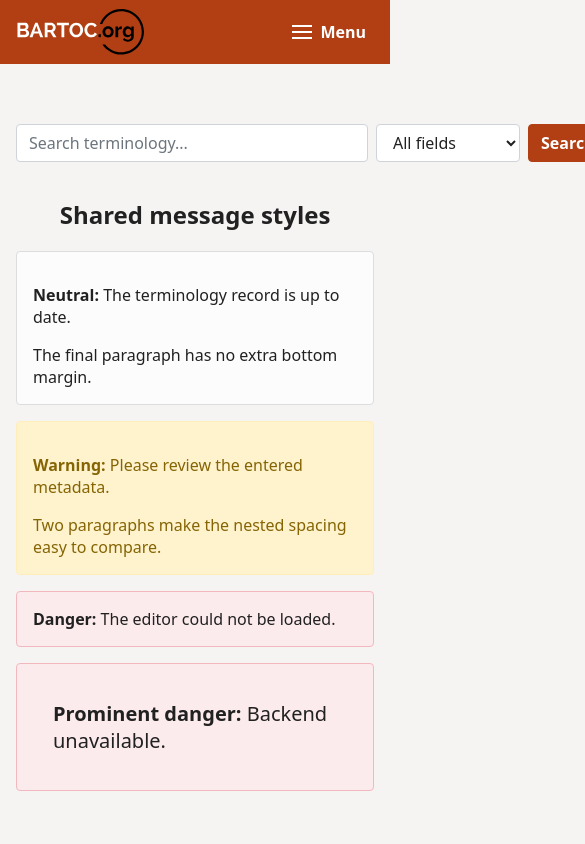
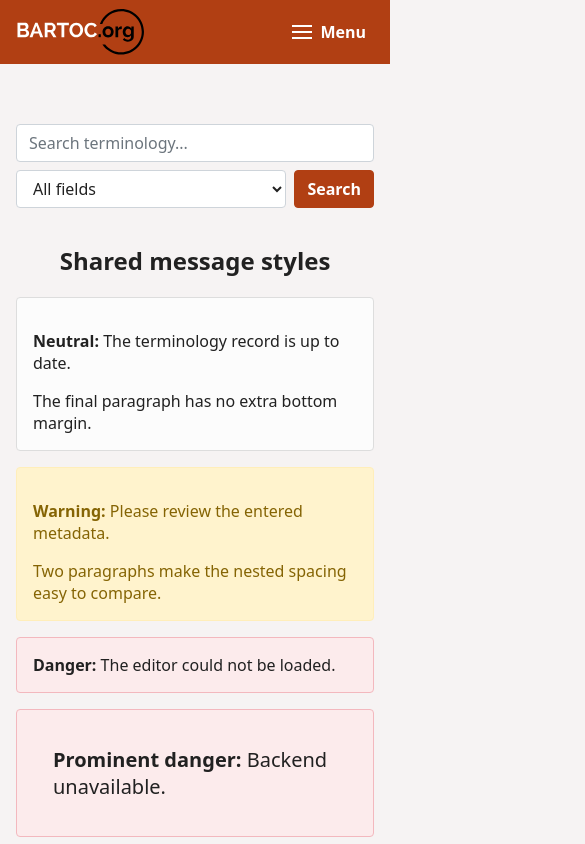
Before and after one commit to gbv/bartoc-components, a Vue app: page / in a window 390 px wide. Shown: the top 844 px of the page, 585 px wide, since content can reach past the window. Built offline with nearby package versions, Linux system fonts and the light colour scheme.

Commit message:
feat(search-bar): improve responsive desktop and mobile layout (#3)

```diff
--- a/src/styles/search-bar.css
+++ b/src/styles/search-bar.css
@@ -1,6 +1,5 @@
 .bartoc-search-bar {
   --bartoc-search-bar-input-width: 24rem;
-  --bartoc-search-bar-input-min-width: 22rem;
   --bartoc-search-bar-field-width: 10rem;
   --bartoc-search-bar-field-min-width: 9rem;
   /*
@@ -11,8 +10,10 @@
   --bartoc-search-bar-submit-min-width: auto;
 
   box-sizing: border-box;
-  display: inline-block;
+  display: block;
+  width: 100%;
   max-width: 100%;
+  container-type: inline-size;
   color: var(--cc-color-text);
   font-size: var(--cc-font-size-base);
 }
@@ -35,23 +36,50 @@
 .bartoc-search-bar__controls {
   display: flex;
   align-items: stretch;
-  flex-wrap: nowrap;
   gap: var(--cc-space-sm);
-  width: max-content;
-  max-width: 100%;
+  width: 100%;
 }
 
 .bartoc-search-bar__input {
-  flex: 0 1 var(--bartoc-search-bar-input-width);
-  min-width: var(--bartoc-search-bar-input-min-width);
+  flex: 1 1 var(--bartoc-search-bar-input-width);
+  min-width: 0;
 }
 
 .bartoc-search-bar__field {
   flex: 0 1 var(--bartoc-search-bar-field-width);
-  min-width: var(--bartoc-search-bar-field-min-width);
+  min-width: 0;
 }
 
 .bartoc-search-bar__submit {
-  flex: 0 0 auto;
+  flex: 0 1 auto;
   min-width: var(--bartoc-search-bar-submit-min-width);
+  max-width: 100%;
+  white-space: normal;
+  overflow-wrap: anywhere;
 }
+
+@container (max-width: 38rem) {
+  .bartoc-search-bar__controls {
+    flex-wrap: wrap;
+  }
+
+  .bartoc-search-bar__input {
+    flex: 1 0 100%;
+  }
+
+  .bartoc-search-bar__field {
+    flex: 1 1 var(--bartoc-search-bar-field-width);
+    min-width: min(var(--bartoc-search-bar-field-min-width), 100%);
+  }
+
+  .bartoc-search-bar__submit {
+    flex: 0 0 auto;
+  }
+}
+
+@container (max-width: 16rem) {
+  .bartoc-search-bar__field,
+  .bartoc-search-bar__submit {
+    flex: 1 0 100%;
+  }
+}
```
Also changed, not shown: 2 other files (tests, documents, lock files or other folders).
